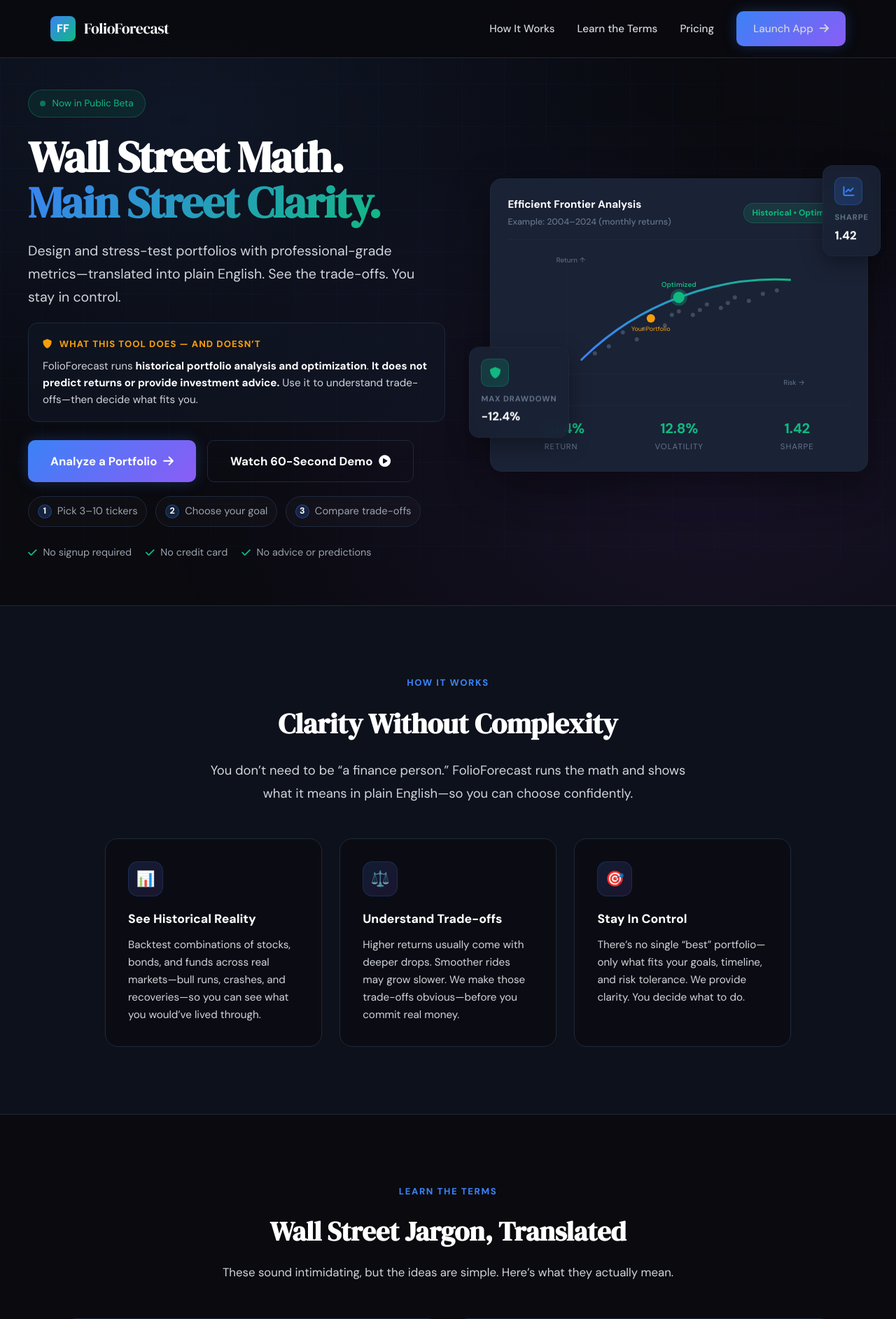
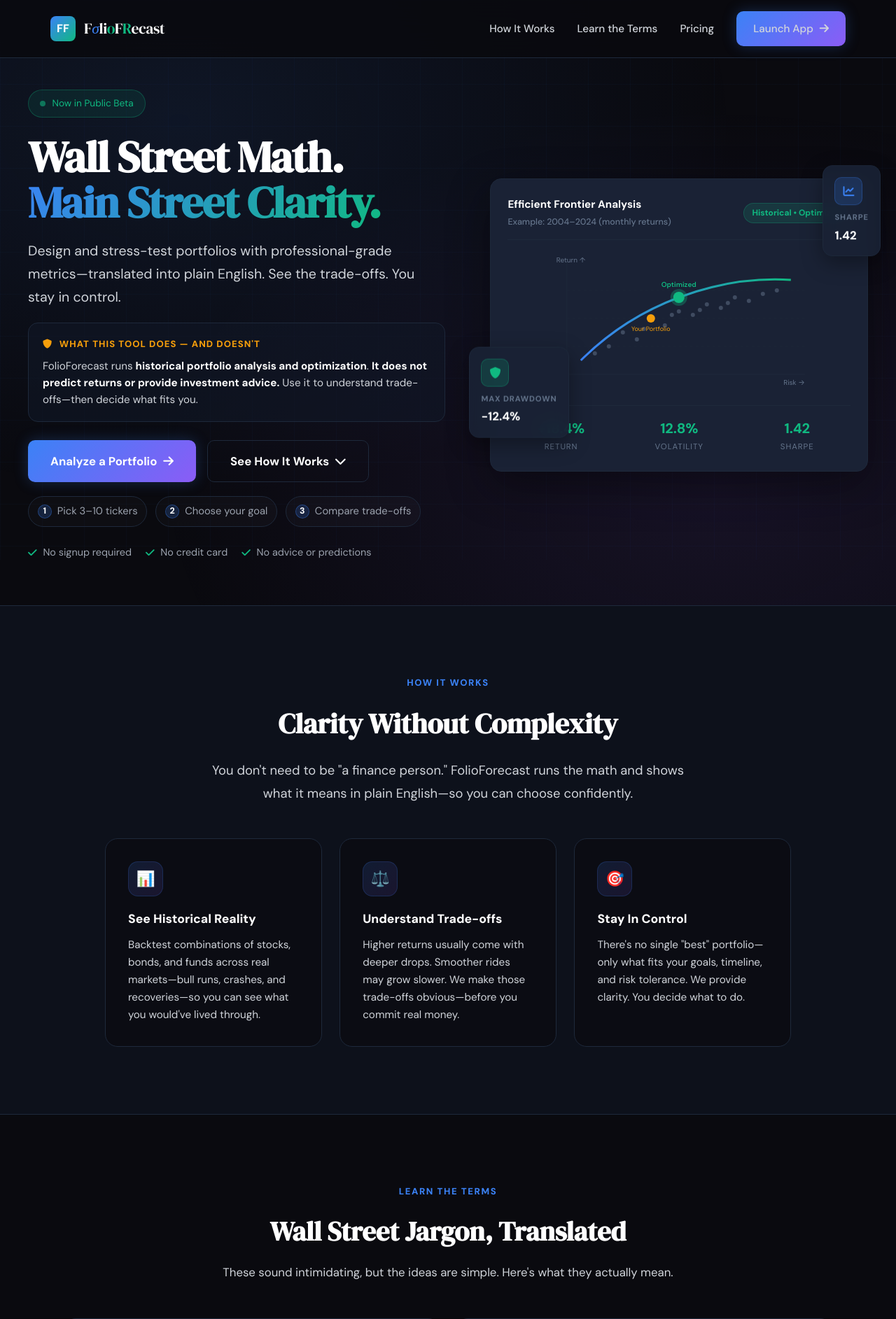
Before and after one commit to shadow6-actual/V6_EODHD_POpt, a Flask app: page / in a window 1280 px wide. Shown: the top 1885 px of the page at 70% size. Run offline with Flask 3, Linux system fonts and the light colour scheme.

Commit message:
Update landing.html
refinement

```diff
--- a/webapp/templates/landing.html
+++ b/webapp/templates/landing.html
@@ -9,7 +9,7 @@
     content="Design and stress-test portfolios using professional-grade metrics and historical data—translated into plain English. No advice. No predictions. Just clear trade-offs so you stay in control."
   />
 
-  <!-- Fonts (keep your premium punch) -->
+  <!-- Fonts -->
   <link rel="preconnect" href="https://fonts.googleapis.com" />
   <link rel="preconnect" href="https://fonts.gstatic.com" crossorigin />
   <link
@@ -17,12 +17,11 @@
     rel="stylesheet"
   />
 
-  <!-- Icons (optional, used for small UI affordances) -->
+  <!-- Icons -->
   <link href="https://cdnjs.cloudflare.com/ajax/libs/font-awesome/6.0.0/css/all.min.css" rel="stylesheet" />
 
   <style>
     :root {
-      /* Core palette (blend of your two designs) */
       --bg-primary: #0a0a0f;
       --bg-secondary: #111827;
       --bg-tertiary: #14141f;
@@ -56,7 +55,7 @@
       overflow-x: hidden;
     }
 
-    /* Subtle grid background (from original landing) */
+    /* Subtle grid background */
     body::before {
       content: "";
       position: fixed;
@@ -110,6 +109,16 @@
       letter-spacing: -0.02em;
       color: var(--text-primary);
     }
+    /* Custom logo text with sigma and R styling */
+    .logo-text .sigma {
+      color: var(--accent-blue);
+      font-family: "Times New Roman", serif;
+      font-style: italic;
+    }
+    .logo-text .return-r {
+      color: var(--accent-green);
+    }
+
     .nav-links {
       display: flex;
       gap: 2rem;
@@ -262,7 +271,7 @@
       margin-bottom: 1.25rem;
     }
 
-    /* NEW: 3-step “bridge” for usability */
+    /* 3-step bridge */
     .hero-steps {
       display: flex;
       flex-wrap: wrap;
@@ -307,7 +316,7 @@
     }
     .hero-reassurance-item i { color: var(--accent-green); }
 
-    /* HERO VISUAL: reuse your original chart (SVG + floats) */
+    /* HERO VISUAL */
     .hero-visual { position: relative; }
     .hero-chart {
       background: var(--bg-card);
@@ -721,7 +730,7 @@
     <div class="nav-container">
       <a href="/" class="logo" aria-label="FolioForecast Home">
         <div class="logo-icon">FF</div>
-        <span class="logo-text">FolioForecast</span>
+        <span class="logo-text">F<span class="sigma">σ</span>li<span class="return-r">o</span>F<span class="return-r">R</span>ecast</span>
       </a>
       <div class="nav-links">
         <a href="#what">How It Works</a>
@@ -738,23 +747,20 @@
       <div class="hero-content">
         <div class="hero-badge">Now in Public Beta</div>
 
-        <!-- Refined hero statement -->
         <h1>
           Wall Street Math.<br />
           <span class="gradient">Main Street Clarity.</span>
         </h1>
 
-        <!-- Refined subline (punchy + usable) -->
         <p class="hero-subtitle">
           Design and stress-test portfolios with professional-grade metrics—translated into plain English.
           See the trade-offs. You stay in control.
         </p>
 
-        <!-- Tighter promise box (Point #3) -->
         <div class="hero-promise">
           <div class="hero-promise-title">
             <i class="fas fa-shield-alt"></i>
-            What This Tool Does — And Doesn’t
+            What This Tool Does — And Doesn't
           </div>
           <p>
             FolioForecast runs <strong>historical portfolio analysis and optimization</strong>.
@@ -763,24 +769,22 @@
           </p>
         </div>
 
-        <!-- CTA: more concrete -->
         <div class="hero-cta">
           <a href="/app" class="btn btn-primary btn-large">
             Analyze a Portfolio <i class="fas fa-arrow-right"></i>
           </a>
           <a href="#what" class="btn btn-secondary btn-large">
-            Watch 60-Second Demo <i class="fas fa-play-circle"></i>
+            See How It Works <i class="fas fa-chevron-down"></i>
           </a>
         </div>
 
-        <!-- NEW: 3-step bridge for usability -->
+        <!-- 3-step bridge -->
         <div class="hero-steps" aria-label="How it works in three steps">
           <span class="step-pill"><span class="step-num">1</span> Pick 3–10 tickers</span>
           <span class="step-pill"><span class="step-num">2</span> Choose your goal</span>
           <span class="step-pill"><span class="step-num">3</span> Compare trade-offs</span>
         </div>
 
-        <!-- Reassurance row -->
         <div class="hero-reassurance">
           <div class="hero-reassurance-item"><i class="fas fa-check"></i> No signup required</div>
           <div class="hero-reassurance-item"><i class="fas fa-check"></i> No credit card</div>
@@ -788,7 +792,7 @@
         </div>
       </div>
 
-      <!-- Hero Visual (from your original landing) -->
+      <!-- Hero Visual -->
       <div class="hero-visual">
         <div class="hero-float hero-float-1">
           <div class="hero-float-icon blue"><i class="fas fa-chart-line"></i></div>
@@ -806,7 +810,6 @@
           <div class="hero-chart-header">
             <div>
               <div class="hero-chart-title">Efficient Frontier Analysis</div>
-              <!-- NEW: data context line (small, legitimizing, not overwhelming) -->
               <span class="hero-chart-subtitle">Example: 2004–2024 (monthly returns)</span>
             </div>
             <span class="hero-chart-badge">Historical • Optimized</span>
@@ -889,7 +892,7 @@
       <span class="section-label">How It Works</span>
       <h2>Clarity Without Complexity</h2>
       <p class="lead">
-        You don’t need to be “a finance person.” FolioForecast runs the math and shows what it means in plain English—so you can choose confidently.
+        You don't need to be "a finance person." FolioForecast runs the math and shows what it means in plain English—so you can choose confidently.
       </p>
 
       <div class="what-grid">
@@ -897,7 +900,7 @@
           <div class="what-icon">📊</div>
           <h3>See Historical Reality</h3>
           <p>
-            Backtest combinations of stocks, bonds, and funds across real markets—bull runs, crashes, and recoveries—so you can see what you would’ve lived through.
+            Backtest combinations of stocks, bonds, and funds across real markets—bull runs, crashes, and recoveries—so you can see what you would've lived through.
           </p>
         </div>
         <div class="what-card">
@@ -911,7 +914,7 @@
           <div class="what-icon">🎯</div>
           <h3>Stay In Control</h3>
           <p>
-            There’s no single “best” portfolio—only what fits your goals, timeline, and risk tolerance. We provide clarity. You decide what to do.
+            There's no single "best" portfolio—only what fits your goals, timeline, and risk tolerance. We provide clarity. You decide what to do.
           </p>
         </div>
       </div>
@@ -924,7 +927,7 @@
       <div class="translate-header">
         <span class="section-label">Learn the Terms</span>
         <h2>Wall Street Jargon, Translated</h2>
-        <p>These sound intimidating, but the ideas are simple. Here’s what they actually mean.</p>
+        <p>These sound intimidating, but the ideas are simple. Here's what they actually mean.</p>
       </div>
 
       <div class="translate-grid">
@@ -948,7 +951,7 @@
           <div class="translate-icon">🎲</div>
           <div>
             <div class="translate-term">Volatility</div>
-            <div class="translate-meaning">How “bumpy” the ride was. Lower volatility typically means fewer stomach-dropping swings.</div>
+            <div class="translate-meaning">How "bumpy" the ride was. Lower volatility typically means fewer stomach-dropping swings.</div>
           </div>
         </div>
 
@@ -956,7 +959,7 @@
           <div class="translate-icon">🥧</div>
           <div>
             <div class="translate-term">Diversification</div>
-            <div class="translate-meaning">Not just “more holdings”—but whether your investments truly move differently from each other.</div>
+            <div class="translate-meaning">Not just "more holdings"—but whether your investments truly move differently from each other.</div>
           </div>
         </div>
 
@@ -964,7 +967,7 @@
           <div class="translate-icon">⚖️</div>
           <div>
             <div class="translate-term">Risk Parity</div>
-            <div class="translate-meaning">Balances risk so one holding doesn’t dominate your portfolio’s ups and downs.</div>
+            <div class="translate-meaning">Balances risk so one holding doesn't dominate your portfolio's ups and downs.</div>
           </div>
         </div>
 
@@ -972,7 +975,7 @@
           <div class="translate-icon">🛡️</div>
           <div>
             <div class="translate-term">CVaR</div>
-            <div class="translate-meaning">A “bad times” lens: what losses might look like in the roughest scenarios, not just average down days.</div>
+            <div class="translate-meaning">A "bad times" lens: what losses might look like in the roughest scenarios, not just average down days.</div>
           </div>
         </div>
       </div>
@@ -985,7 +988,7 @@
       <span class="section-label">Our Promise</span>
       <h2>Transparency, Not Sales Pitches</h2>
       <p class="lead">
-        We built FolioForecast because people deserve access to real analysis—without gatekeeping, upsells, or “trust me” advice.
+        We built FolioForecast because people deserve access to real analysis—without gatekeeping, upsells, or "trust me" advice.
       </p>
 
       <div class="trust-box">
@@ -997,7 +1000,7 @@
           </div>
           <div class="trust-point">
             <i class="fas fa-check"></i>
-            <p><strong>No predictions.</strong> Past performance isn’t a promise. We never pretend otherwise.</p>
+            <p><strong>No predictions.</strong> Past performance isn't a promise. We never pretend otherwise.</p>
           </div>
           <div class="trust-point">
             <i class="fas fa-check"></i>
@@ -1005,7 +1008,7 @@
           </div>
           <div class="trust-point">
             <i class="fas fa-check"></i>
-            <p><strong>Privacy-first.</strong> We don’t sell your data or track what you invest in.</p>
+            <p><strong>Privacy-first.</strong> We don't sell your data or track what you invest in.</p>
           </div>
         </div>
       </div>
@@ -1032,7 +1035,7 @@
         <div class="footer-brand">
           <a href="/" class="logo">
             <div class="logo-icon">FF</div>
-            <span class="logo-text">FolioForecast</span>
+            <span class="logo-text">F<span class="sigma">σ</span>li<span class="return-r">o</span>F<span class="return-r">R</span>ecast</span>
           </a>
           <p>
             Wall Street math, translated for everyone. See historical trade-offs, understand the risk, and stay in control of your decisions.
@@ -1086,7 +1089,7 @@
       });
     });
 
-    // Subtle parallax to floating elements (kept from your original landing)
+    // Subtle parallax to floating elements
     window.addEventListener('scroll', () => {
       const scrolled = window.pageYOffset;
       const floats = document.querySelectorAll('.hero-float');
```
